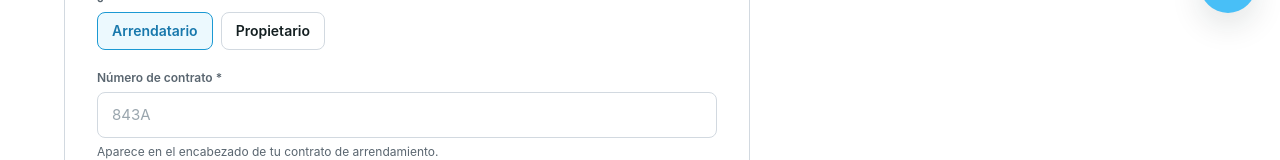
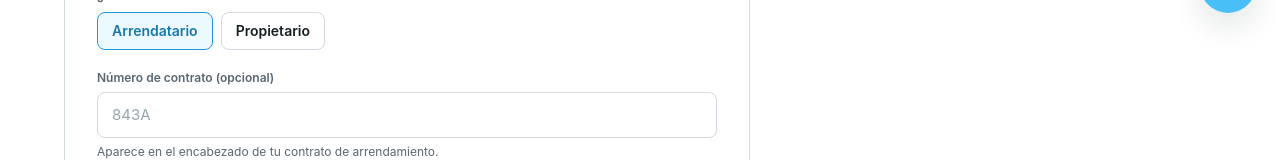
Before and after one commit to inmobarco/inmobarco-web, a Nuxt app: page /mantenimiento in a window 1280 px wide. Shown: the part 763-923 px from the top of the page. Built offline with nearby package versions, Linux system fonts and the light colour scheme.

Commit message:
feat: make maintenance contract number optional
Drop the refinement that required contractNumber for tenants and
label the field as optional for every client type. Format validation
still applies when a value is provided.

```diff
--- a/app/components/form/MaintenanceForm.vue
+++ b/app/components/form/MaintenanceForm.vue
@@ -319,8 +319,6 @@ const subcategories = computed(() => {
   return category.subcategories.map(item => ({ value: item.value, label: item.label }))
 })
 
-const isTenant = computed(() => form.value.clientType === 'arrendatario')
-
 function chooseCategory(value: string) {
   form.value.category = value
   form.value.subcategory = ''
@@ -400,15 +398,13 @@ function progressLabel(item: Evidence): string {
           />
 
           <!--
-            El número de contrato es lo que deja archivar la evidencia por
-            inmueble. Se pide al arrendatario y no al propietario, que puede
-            estar reportando sobre un inmueble desocupado.
+            El número de contrato ayuda a archivar la evidencia por inmueble,
+            pero es opcional: no todos lo tienen a mano al reportar una falla.
           -->
           <BaseInput
             v-model="form.contractNumber"
-            :label="isTenant ? 'Número de contrato' : 'Número de contrato (si el inmueble está arrendado)'"
+            label="Número de contrato (opcional)"
             placeholder="843A"
-            :required="isTenant"
             hint="Aparece en el encabezado de tu contrato de arrendamiento."
             :error="errors.contractNumber"
           />
--- a/shared/schemas/forms.ts
+++ b/shared/schemas/forms.ts
@@ -407,17 +407,6 @@ export const maintenanceSchema = z.object({
   captchaToken: z.string().optional(),
 })
   /**
-   * Obligatorio para el arrendatario y opcional para el propietario: un
-   * propietario puede reportar sobre un inmueble desocupado, que entre un
-   * arrendamiento y el siguiente no tiene contrato vigente. Exigírselo lo
-   * dejaría sin poder reportar.
-   */
-  .refine(value => value.clientType !== 'arrendatario' || Boolean(value.contractNumber), {
-    path: ['contractNumber'],
-    message: 'Escribe tu número de contrato',
-    when: fieldsAreValid('clientType', 'contractNumber'),
-  })
-  /**
    * Obligatoria cuando la categoría tiene opciones; la categoría `otro` no tiene
    * ninguna y pasa sin ella. El código solo vale dentro de su categoría: `otro`
    * existe en casi todas.
```
